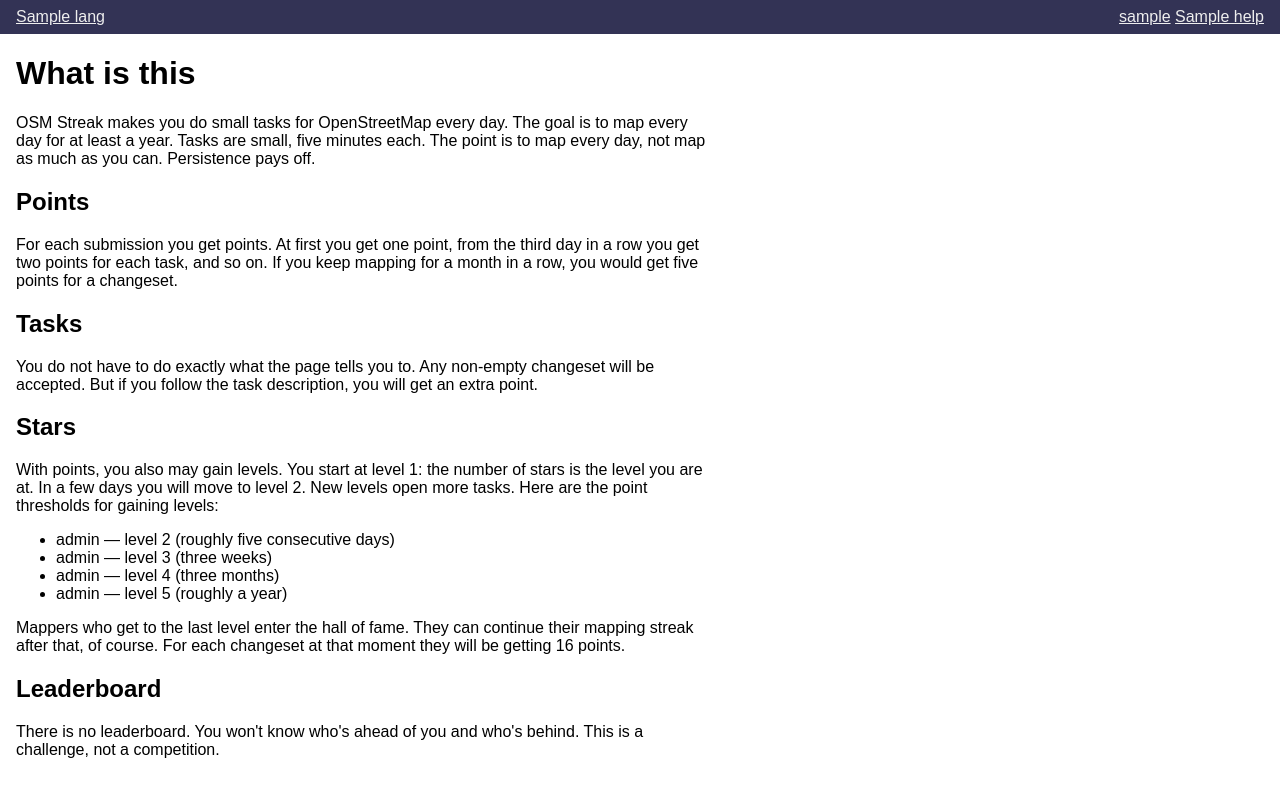
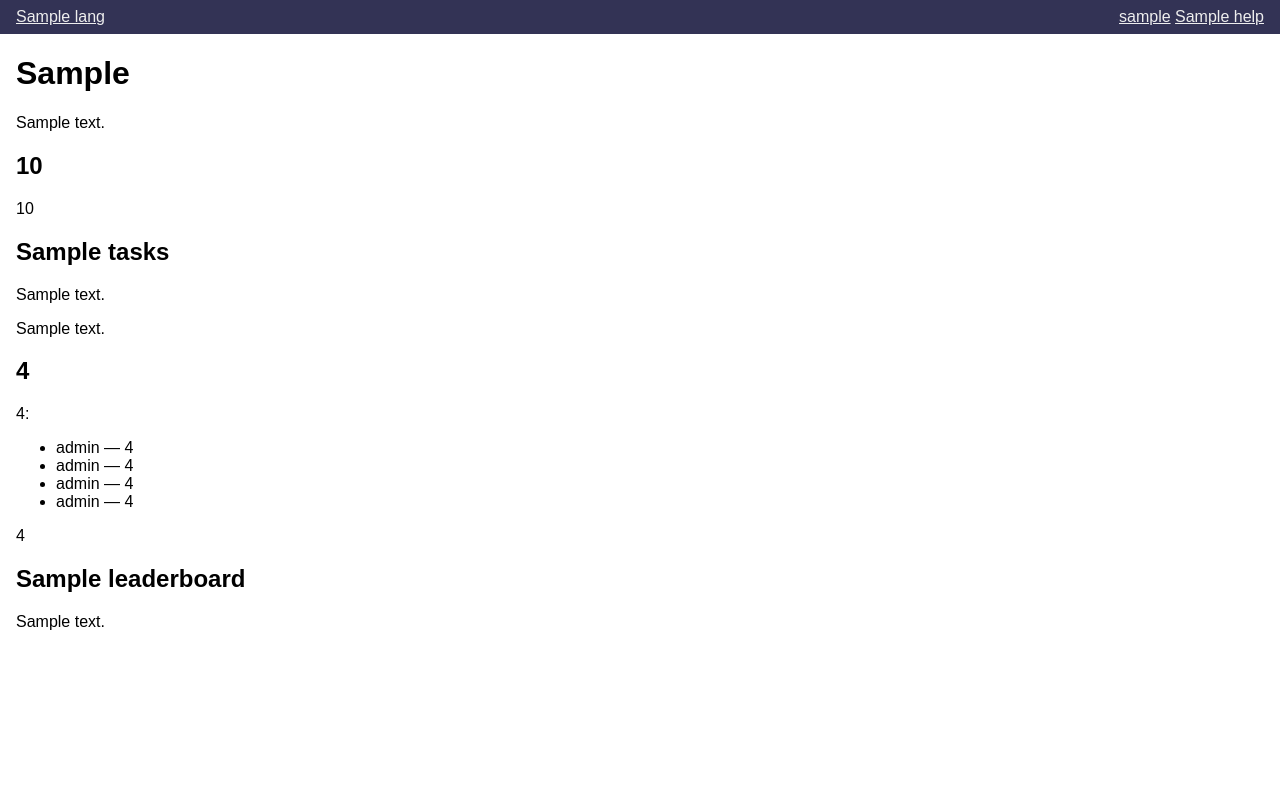
Before and after one commit to Zverik/osmstreak, a Python web app: template www/templates/about.html in a window 1280 px wide. Run offline with Jinja, Linux system fonts and the light colour scheme; the template is opened without the code that fills it: most values are stand-ins (such as "Sample title", 1, 10 or a date in 2020).

Commit message:
I18n for about page, utf-8 probably fixed

```diff
--- a/ch_util.py
+++ b/ch_util.py
@@ -74,7 +74,8 @@ def load_language(path, lang):
         with open(lang_file, 'r') as f:
             lang_data = yaml.load(f)
             merge_dict(data, lang_data[lang_data.keys()[0]])
-    return to_unicode(data)
+    # return to_unicode(data)
+    return data
 
 
 def load_language_from_user(path, user):
--- a/tasks_to_lang.py
+++ b/tasks_to_lang.py
@@ -5,7 +5,7 @@ import ch_util as ch
 from ruamel.yaml import YAML
 
 lang = {}
-for t in ch.get_tasks(100):
+for t in sorted(ch.get_tasks(100)):
     t_name = t.split('_', 1)[1]
     task = ch.load_task(t)
     lang[t_name] = {'title': task['title'], 'description': task['description']}
--- a/telegram.py
+++ b/telegram.py
@@ -65,7 +65,7 @@ class Player(telepot.helper.ChatHandler):
     def _print_score(self):
         user = self._get_tg().user
         self.sender.sendMessage(self.t('n_points').format(
-            user.score) + '\n' + ('⭐' * user.level))
+            user.score) + u'\n' + (u'⭐' * user.level))
 
     def _register_changeset(self, changeset):
         user = self._get_tg().user
@@ -89,7 +89,7 @@ class Player(telepot.helper.ChatHandler):
         user = self._get_tg().user
         changesets = ch.get_user_changesets(user, lang=self.lang)
         if changesets:
-            msg = self.t('list_header') + '\n\n' + '\n'.join(['{}: {}, {}'.format(
+            msg = self.t('list_header') + u'\n\n' + u'\n'.join([u'{}: {}, {}'.format(
                 c['id'], c['htime'], c['comment']) for c in changesets[:5]])
             self.sender.sendMessage(msg)
         else:
@@ -112,7 +112,7 @@ class Player(telepot.helper.ChatHandler):
             self.lang = ch.load_language_from_user('telegram', user)
             self.sender.sendMessage(self.t('lang_set'))
         else:
-            self.sender.sendMessage(self.t('no_such_lang').format(', '.join(sorted(supported))))
+            self.sender.sendMessage(self.t('no_such_lang').format(u', '.join(sorted(supported))))
 
     def _send_help(self):
         self.sender.sendMessage(self.t('help').format(web=config.BASE_URL))
--- a/www/templates/about.html
+++ b/www/templates/about.html
@@ -1,32 +1,22 @@
 {% extends "layout.html" %}
 {% block title %}About OSM Streak{% endblock %}
 {% block content %}
-<h1>What is this</h1>
-<p>OSM Streak makes you do small tasks for OpenStreetMap every day. The goal is to
-map every day for at least a year. Tasks are small, five minutes each. The point
-is to map every day, not map as much as you can. Persistence pays off.</p>
-<h2>Points</h2>
-<p>For each submission you get points. At first you get one point, from the
-third day in a row you get two points for each task, and so on. If you keep
-mapping for a month in a row, you would get five points for a changeset.</p>
-<h2>Tasks</h2>
-<p>You do not have to do exactly what the page tells you to. Any non-empty
-changeset will be accepted. But if you follow the task description, you will
-get an extra point.</p>
-<h2>Stars</h2>
-<p>With points, you also may gain levels. You start at level 1: the number
-of stars is the level you are at. In a few days you will move to level 2.
-New levels open more tasks. Here are the point thresholds for gaining levels:</p>
+<h1>{{ lang.about.what_is_this }}</h1>
+<p>{{ lang.about.what_is_this_content }}</p>
+<h2>{{ lang.about.points }}</h2>
+<p>{{ lang.about.points_content }}</p>
+<h2>{{ lang.about.tasks }}</h2>
+<p>{{ lang.about.tasks_content1 }}</p>
+<p>{{ lang.about.tasks_content2 }}</p>
+<h2>{{ lang.about.stars }}</h2>
+<p>{{ lang.about.stars_content }}:</p>
 <ul>
-    <li>{{ levels[0] }} — level 2 (roughly five consecutive days)</li>
-    <li>{{ levels[1] }} — level 3 (three weeks)</li>
-    <li>{{ levels[2] }} — level 4 (three months)</li>
-    <li>{{ levels[3] }} — level 5 (roughly a year)</li>
+    <li>{{ levels[0] }} — {{ lang.about.stars_level2 }}</li>
+    <li>{{ levels[1] }} — {{ lang.about.stars_level3 }}</li>
+    <li>{{ levels[2] }} — {{ lang.about.stars_level4 }}</li>
+    <li>{{ levels[3] }} — {{ lang.about.stars_level5 }}</li>
 </ul>
-<p>Mappers who get to the last level enter the hall of fame. They can continue
-their mapping streak after that, of course. For each changeset at that moment
-they will be getting 16 points.</p>
-<h2>Leaderboard</h2>
-<p>There is no leaderboard. You won't know who's ahead of you and who's behind.
-This is a challenge, not a competition.</p>
+<p>{{ lang.about.stars_fame }}</p>
+<h2>{{ lang.about.leaderboard }}</h2>
+<p>{{ lang.about.leaderboard_content }}</p>
 {% endblock %}
```
Also changed, not shown: lang/en.yaml (+36 -2 lines).
